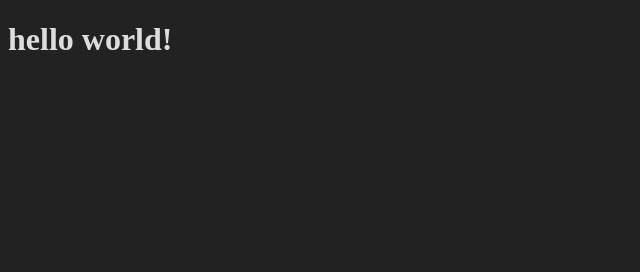
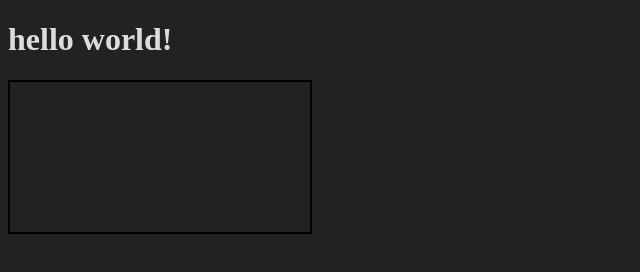
Before and after one commit to simonewebdesign/banananoid, a website: page index.html in a window 1280 px wide. Shown: the whole page, without its empty margins (0-640 px from the left). Drawn offline with Linux system fonts and the light colour scheme.

Commit message:
add canvas

```diff
--- a/css/style.css
+++ b/css/style.css
@@ -2,3 +2,7 @@ body {
   background: #222;
   color: #ddd;
 }
+
+canvas {
+  border: 2px solid black;
+}
--- a/index.html
+++ b/index.html
@@ -7,6 +7,7 @@
 </head>
 <body>
   <h1>hello world!</h1>
+  <canvas id="canvas"></canvas>
   <script src="js/main.js"></script>
 </body>
 </html>
```
